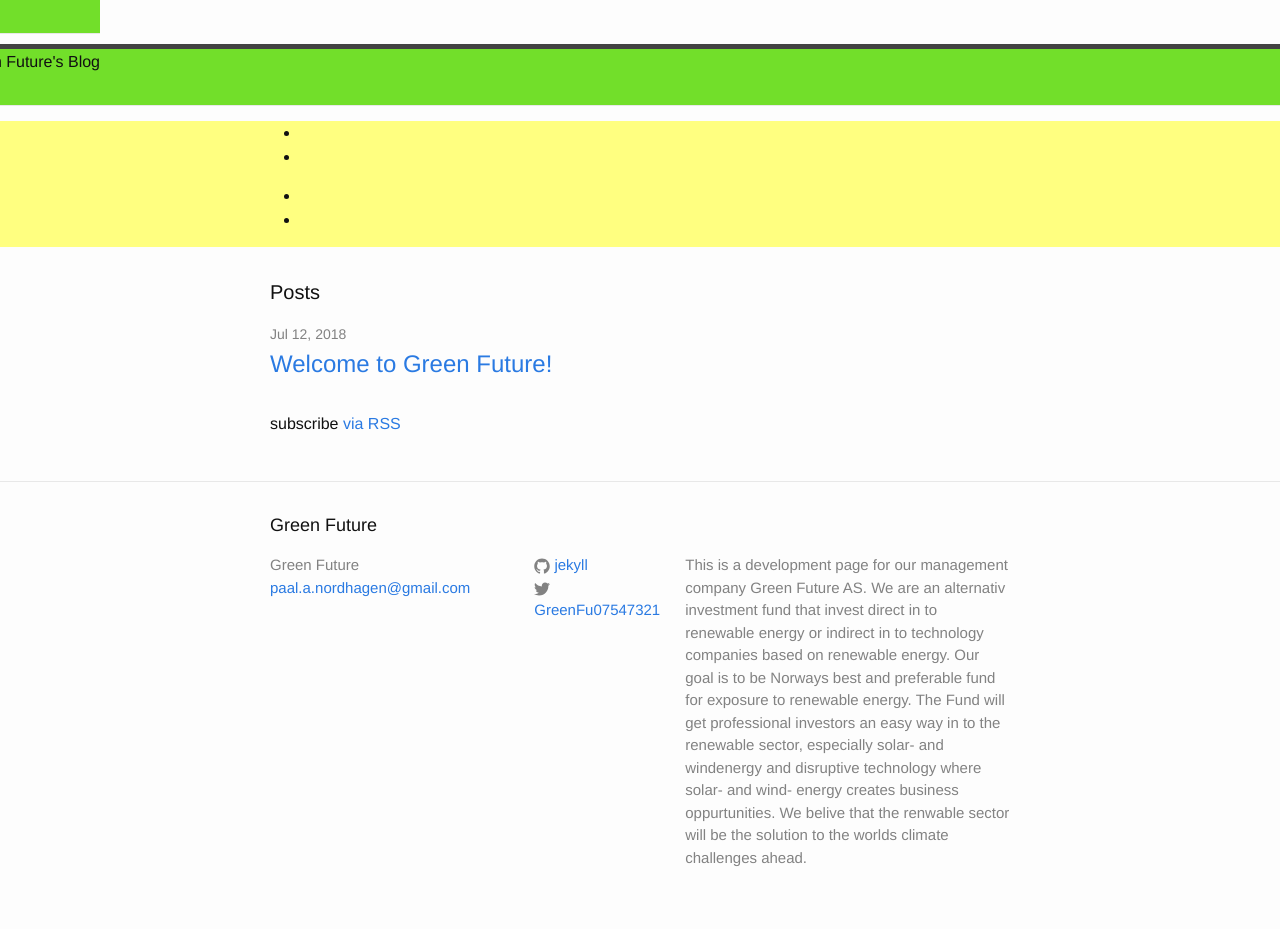
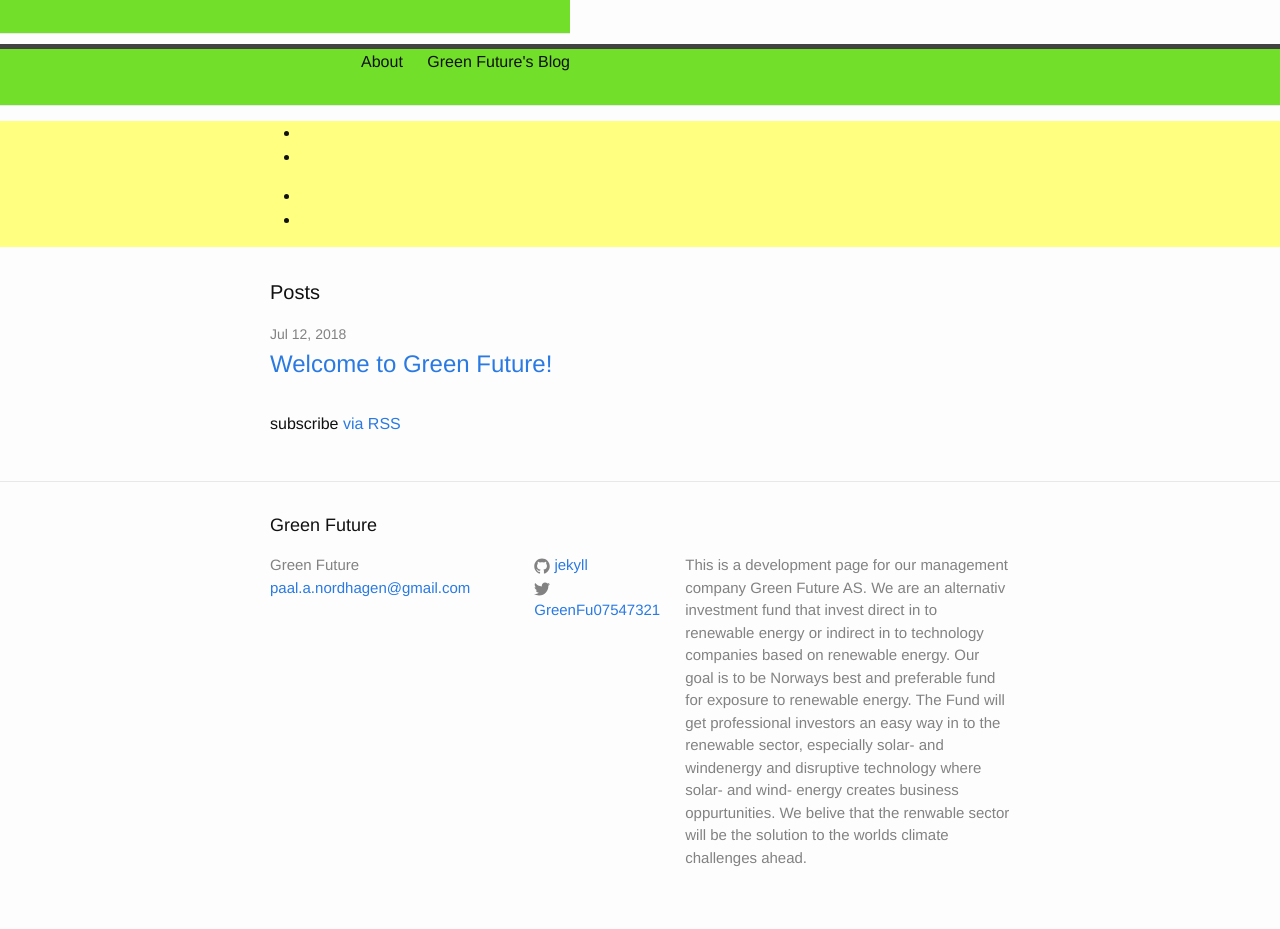
Before and after one commit to Paal-August/Paal-August.github.io, a Jekyll site: the page built from index.html, in a window 1280 px wide. Built offline with Jekyll 4.4.1, drawn with Linux system fonts in a browser that asks for light colours.

Commit message:
Update header.html

```diff
--- a/_includes/header.html
+++ b/_includes/header.html
@@ -1,6 +1,6 @@
 <header class="site-header">
 
-  <div class="wrapper">
+  //<div class="wrapper">
 
     <a class="site-title" href="{{ site.baseurl }}/">{{ site.title }}</a>
 
@@ -27,6 +27,6 @@
       </div>
     </nav>
 
-  </div>
+ // </div>
 
 </header>
```
